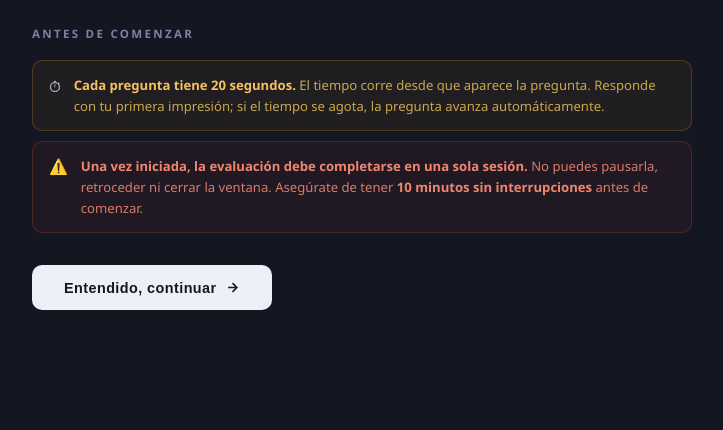
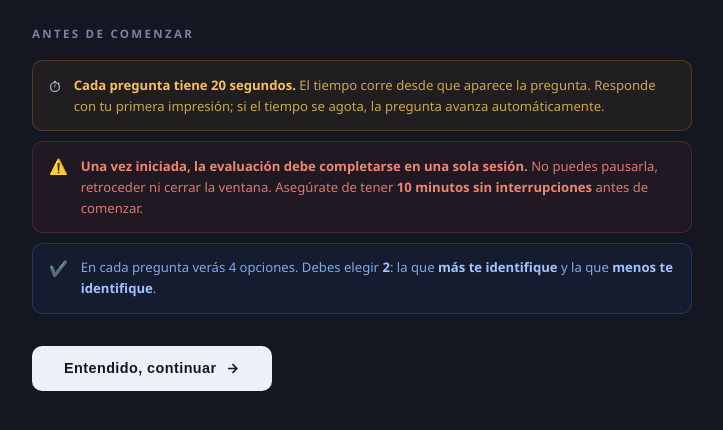
Before and after one commit to inteliventa/disc-evaluacion, a website: page public/index.html in a window 1280 px wide. Both pictures are taken after a click on the button "Siguiente". Shown: the part 70-500 px from the top of the page, without its empty margins (278-1001 px from the left). Drawn offline with Linux system fonts and the light colour scheme.

Commit message:
feat: agregar instruccion de elegir mas y menos en pantalla antes de comenzar

```diff
--- a/public/index.html
+++ b/public/index.html
@@ -70,6 +70,9 @@
   .warn-card.yellow .warn-text strong { color: #F5C060; }
   .warn-card.red .warn-text { color: #D97B6A; }
   .warn-card.red .warn-text strong { color: #F0866E; }
+  .warn-card.blue   { background: rgba(79,140,255,0.06);  border-color: rgba(79,140,255,0.22); }
+  .warn-card.blue .warn-text { color: #7AABF0; }
+  .warn-card.blue .warn-text strong { color: #A0C4FF; }
 
   .email-form { margin-bottom: 2rem; }
   .email-label {
@@ -331,6 +334,10 @@
     <div class="warn-card red">
       <span class="warn-icon">⚠️</span>
       <span class="warn-text"><strong>Una vez iniciada, la evaluación debe completarse en una sola sesión.</strong> No puedes pausarla, retroceder ni cerrar la ventana. Asegúrate de tener <strong>10 minutos sin interrupciones</strong> antes de comenzar.</span>
+    </div>
+    <div class="warn-card blue">
+      <span class="warn-icon">✔️</span>
+      <span class="warn-text">En cada pregunta verás 4 opciones. Debes elegir <strong>2</strong>: la que <strong>más te identifique</strong> y la que <strong>menos te identifique</strong>.</span>
     </div>
   </div>
   <div style="margin-top:2rem;">
```
